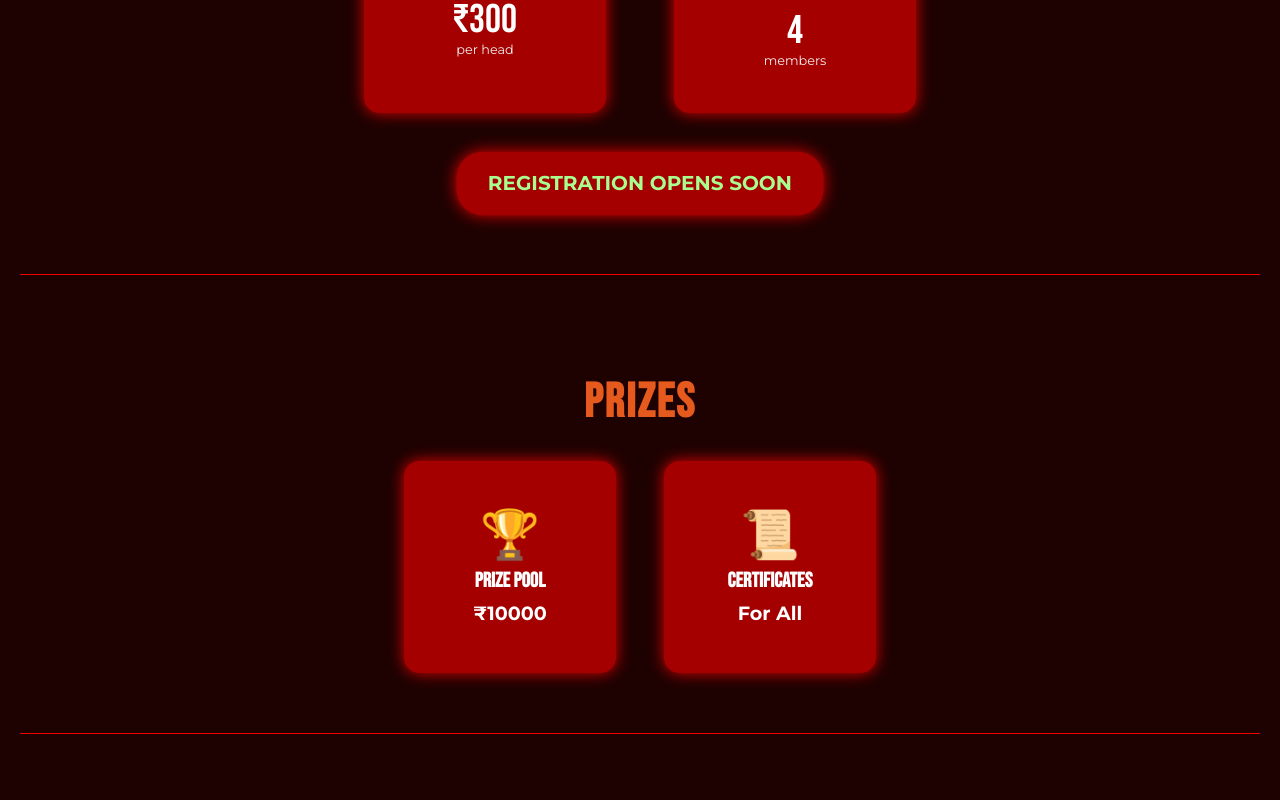
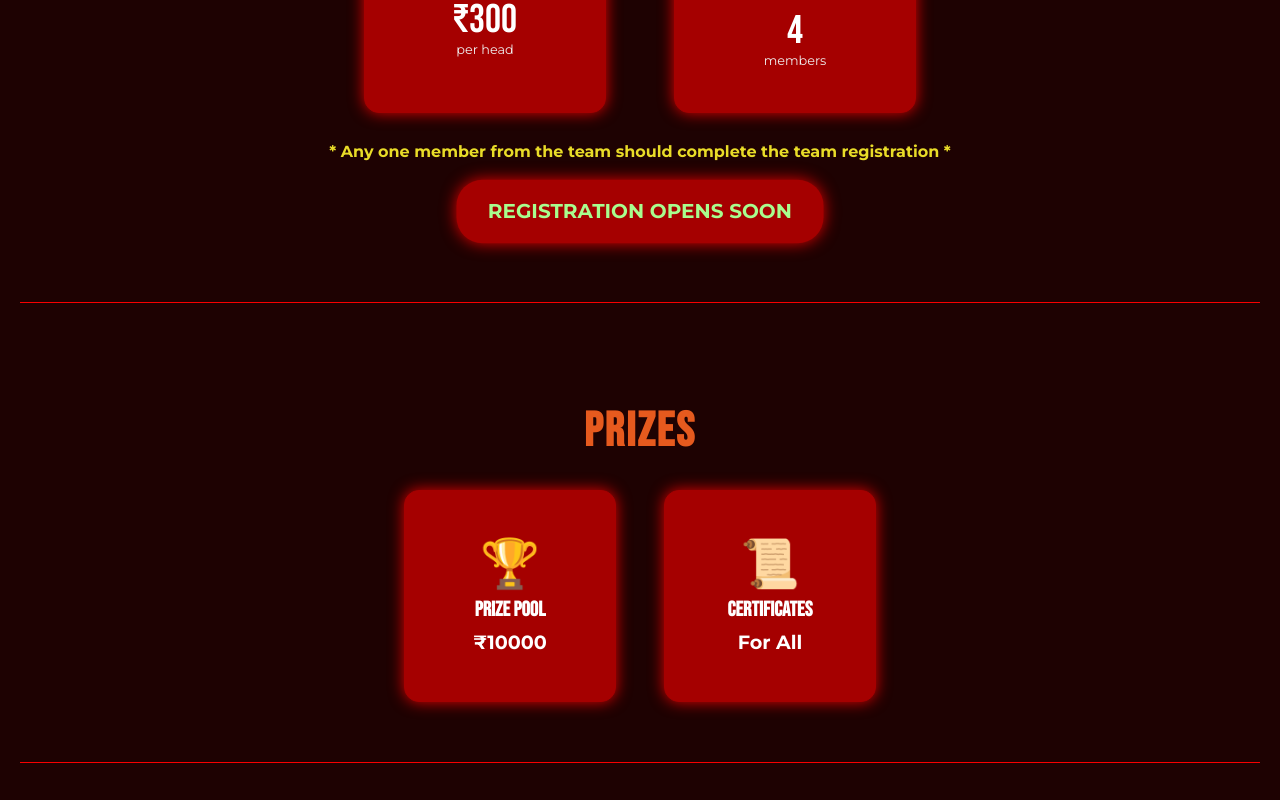
Before and after one commit to gfgkare/hackheist2025, a React (Create React App) app: page / in a window 1280 px wide. Shown: the part 1980-2780 px from the top of the page. Built offline with nearby package versions, Linux system fonts and the light colour scheme.

Commit message:
Made changes in the Registration Process

```diff
--- a/src/App.css
+++ b/src/App.css
@@ -8,6 +8,32 @@
   max-width: 1200px;
   margin: 0 auto;
   border-bottom: 1px solid var(--border-color);
+}
+.warning-text{
+  color: #e9dc28;
+  padding-top: 10px;
+  font-size: 1rem;
+}
+
+.register-button2{
+  padding: 15px 30px;
+  background-color: #a50000;
+  color: #a8fd8e;
+  text-decoration: none;
+  font-size: 1.2rem;
+  font-weight: bold;
+  border-radius: 5px;
+  transition: background-color 0.3s ease, transform 0.3s ease;
+  opacity: 0;
+  animation: fadeInUp 0.5s ease-out 1.4s forwards, pulse 2s infinite 2s;
+  border-radius: 25px;
+  box-shadow: 0 0 15px rgba(255, 0, 0, 0.868);
+}
+
+.register-button2:hover {
+  background-color: #ff1a28;
+  transform: scale(1.05);
+  animation-play-state: paused;
 }
 
 .section:last-child {
--- a/src/App.js
+++ b/src/App.js
@@ -75,8 +75,11 @@ function App() {
               <p className="widget-value">4</p>
               <span className="widget-subtitle">members</span>
             </div>
+
           </div>
-          <a href="#" className="register-button" style={{marginTop: '40px', display: 'inline-block'}}>REGISTRATION OPENS SOON</a>
+          <h3 className="warning-text">* Any one member from the team should complete the team registration *</h3>
+          <a href="#" className="register-button2" style={{marginTop: '1px', display: 'inline-block'}}>REGISTRATION OPENS SOON</a>
+
         </div>
       </section>
 
@@ -167,6 +170,7 @@ function App() {
               <FaGithub />
             </a>
           </div>
+          <p>Developed by Vijayashekar</p>
         </div>
       </footer>
 
--- a/src/components/Hero.css
+++ b/src/components/Hero.css
@@ -146,7 +146,6 @@
   animation: fadeInUp 0.5s ease-out 1.4s forwards, pulse 2s infinite 2s;
   border-radius: 25px;
   box-shadow: 0 0 15px rgba(255, 0, 0, 0.868);
-
 }
 
 .register-button:hover {
@@ -154,6 +153,8 @@
   transform: scale(1.05);
   animation-play-state: paused;
 }
+
+
 
 /* Responsive adjustments */
 @media (max-width: 768px) {
```
